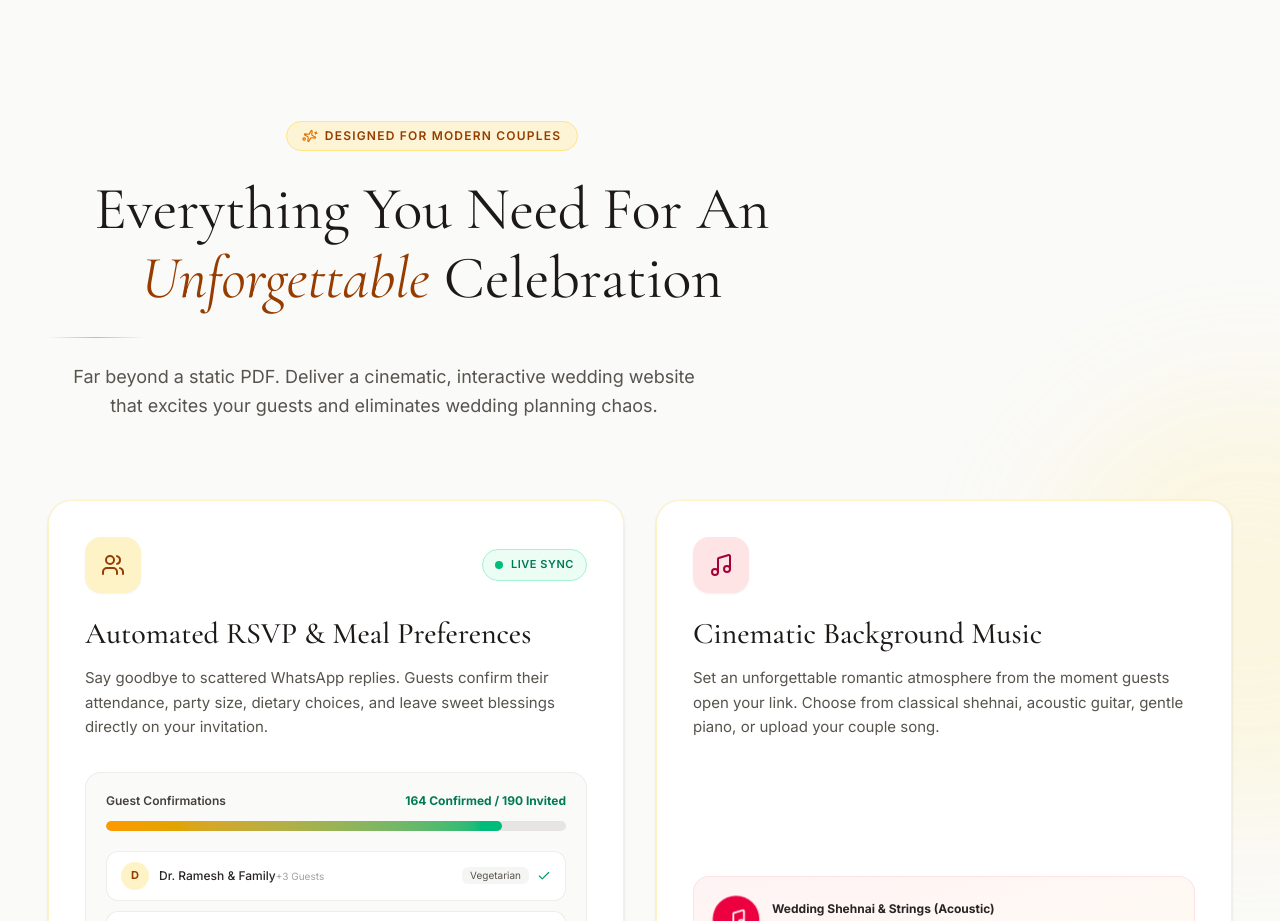
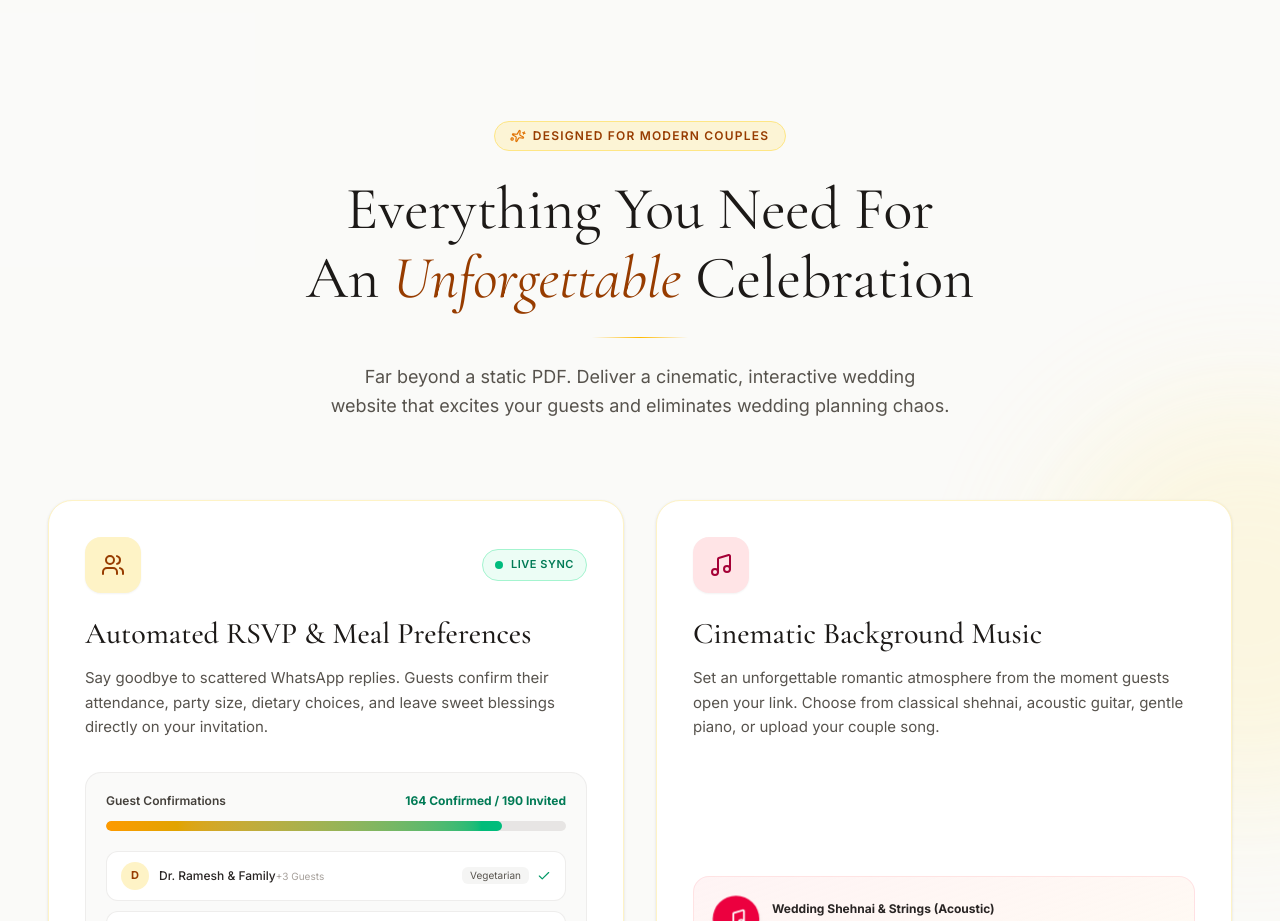
Before and after one commit to jaganprasad093/Forever-wedding-web, a Next.js app: page / in a window 1280 px wide. Shown: the part 2020-2941 px from the top of the page. Built offline with nearby package versions, Linux system fonts and the light colour scheme.

Commit message:
fix: improve centering and alignment styling in FeaturesSection component

```diff
--- a/src/components/landing/FeaturesSection.tsx
+++ b/src/components/landing/FeaturesSection.tsx
@@ -118,9 +118,12 @@ export default function FeaturesSection() {
         className="absolute bottom-10 -left-40 w-96 h-96 bg-rose-200/25 rounded-full blur-3xl pointer-events-none"
       />
 
-      <div className="max-w-7xl mx-auto relative z-10">
+      <div className="max-w-7xl mx-auto relative z-10" style={{ width: '100%', marginInline: 'auto' }}>
         {/* ───────── Header ───────── */}
-        <div className="text-center max-w-3xl mx-auto !mb-14 sm:!mb-20">
+        <div
+          className="flex flex-col items-center text-center max-w-3xl mx-auto !mb-14 sm:!mb-20"
+          style={{ width: '100%', marginInline: 'auto' }}
+        >
           <motion.div
             custom={0}
             variants={fadeUp}
@@ -143,7 +146,7 @@ export default function FeaturesSection() {
             variants={fadeUp}
             initial="hidden"
             animate={isInView ? 'visible' : 'hidden'}
-            className="font-serif text-3xl sm:text-5xl lg:text-6xl font-normal text-stone-900 leading-[1.15] !mb-5 sm:!mb-6"
+            className="font-serif text-3xl sm:text-5xl lg:text-6xl font-normal text-stone-900 leading-[1.15] !mb-5 sm:!mb-6 text-center text-balance"
           >
             Everything You Need For An{' '}
             <span className="italic text-amber-800 font-normal">Unforgettable</span> Celebration
@@ -153,7 +156,8 @@ export default function FeaturesSection() {
             initial={{ scaleX: 0 }}
             animate={isInView ? { scaleX: 1 } : {}}
             transition={{ duration: 0.8, delay: 0.4, ease: 'easeOut' }}
-            className="h-px w-24 mx-auto bg-gradient-to-r from-transparent via-amber-400 to-transparent !mb-5 sm:!mb-6"
+            className="h-px w-24 bg-gradient-to-r from-transparent via-amber-400 to-transparent !mb-5 sm:!mb-6"
+            style={{ marginInline: 'auto' }}
           />
 
           <motion.p
@@ -161,7 +165,8 @@ export default function FeaturesSection() {
             variants={fadeUp}
             initial="hidden"
             animate={isInView ? 'visible' : 'hidden'}
-            className="text-stone-600 text-base sm:text-lg font-sans max-w-2xl mx-auto leading-relaxed !px-2"
+            className="text-stone-600 text-base sm:text-lg font-sans max-w-2xl leading-relaxed !px-2 text-center text-balance"
+            style={{ marginInline: 'auto' }}
           >
             Far beyond a static PDF. Deliver a cinematic, interactive wedding website
             that excites your guests and eliminates wedding planning chaos.
@@ -169,7 +174,10 @@ export default function FeaturesSection() {
         </div>
 
         {/* ───────── Bento grid ───────── */}
-        <div className="grid grid-cols-1 md:grid-cols-3 lg:grid-cols-4 gap-5 sm:gap-6 lg:gap-8">
+        <div
+          className="grid grid-cols-1 md:grid-cols-3 lg:grid-cols-4 gap-5 sm:gap-6 lg:gap-8"
+          style={{ width: '100%', marginInline: 'auto' }}
+        >
 
           {/* 1 · RSVP */}
           <FeatureCard index={0} inView={isInView} className="md:col-span-2 lg:col-span-2">
```
